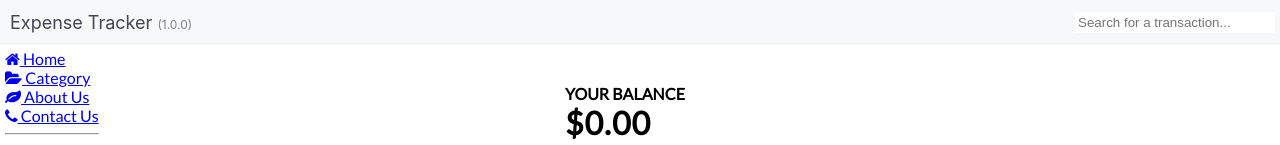
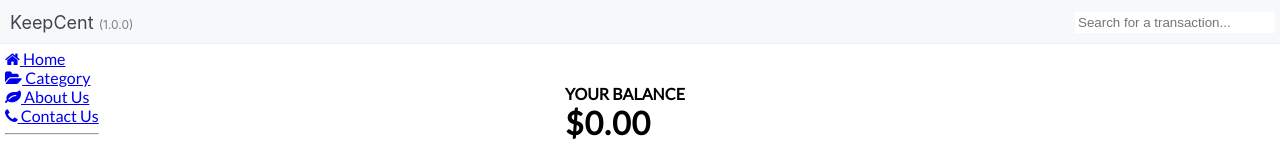
Before and after one commit to SiaExplains/keepcent, a React (Create React App) app: page / in a window 1280 px wide. Shown: the top 145 px of the page. Built offline with nearby package versions, Linux system fonts and the light colour scheme.

Commit message:
KC-1000 Apply rebranding to KeepCent

```diff
--- a/package.json
+++ b/package.json
@@ -1,5 +1,5 @@
 {
-  "name": "expense-tracker",
+  "name": "keep-cent",
   "version": "0.1.0",
   "private": true,
   "dependencies": {
--- a/public/index.html
+++ b/public/index.html
@@ -22,7 +22,7 @@
       work correctly both with client-side routing and a non-root public URL.
       Learn how to configure a non-root public URL by running `npm run build`.
     -->
-    <title>Expense Tracker</title>
+    <title>KeepCent</title>
     <link
       rel="stylesheet"
       href="https://cdnjs.cloudflare.com/ajax/libs/font-awesome/4.7.0/css/font-awesome.min.css"
--- a/src/components/Layout/Header.tsx
+++ b/src/components/Layout/Header.tsx
@@ -5,7 +5,7 @@ const Header = () => {
     <div className="et-header">
       <div className="et-header__center">
         <div className="et-logo et-hidden-xs">
-          Expense Tracker <span>(1.0.0)</span>
+          KeepCent <span>(1.0.0)</span>
         </div>
         &nbsp;
         <input className="et-header-search-bar" placeholder="Search for a transaction..." />
```
Also changed, not shown: 2 other files (tests, documents, lock files or other folders).
